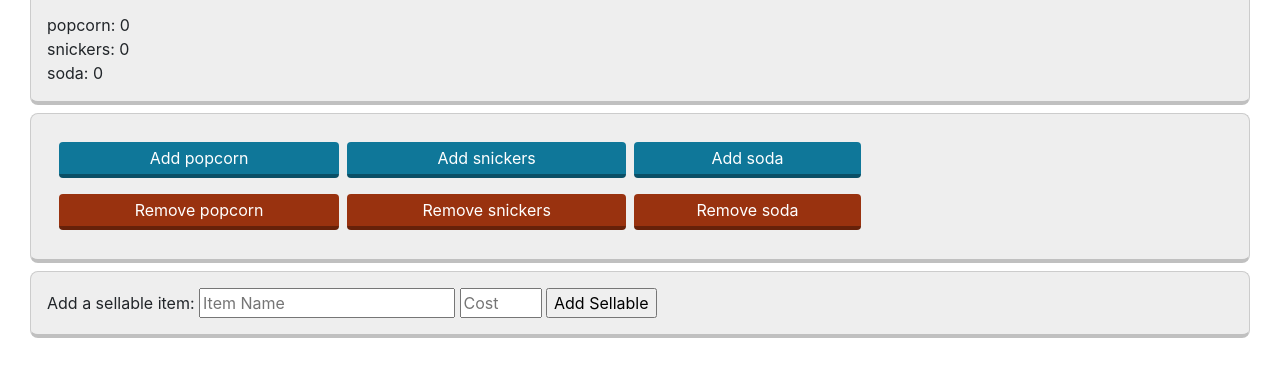
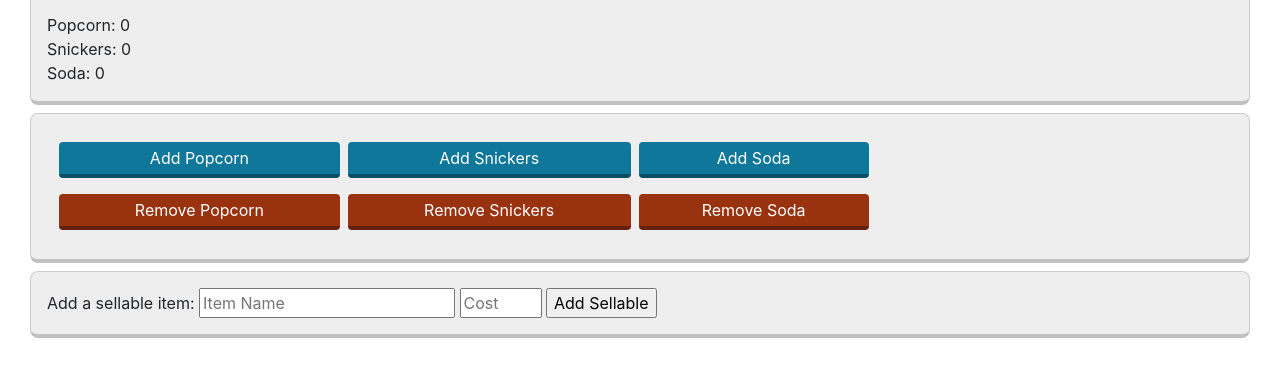
Before and after one commit to alexluecke/movie-theatre-fun, a website: page index.html in a window 1280 px wide. Shown: the part 147-524 px from the top of the page. Drawn offline with nearby package versions, Linux system fonts and the light colour scheme.

Commit message:
Text capitalization.

```diff
--- a/assets/sass/main.scss
+++ b/assets/sass/main.scss
@@ -28,11 +28,18 @@
 		}
 	}
 
+	.shopping-list {
+		div {
+			text-transform: capitalize;
+		}
+	}
+
 	.button-wrap {
 		float: left;
 		margin: 4px;
 
 		button {
+			text-transform: capitalize;
 			border: 0px hidden transparent;
 			display: inline-block;
 			border-radius: 4px;
```
Also changed, not shown: assets/css/main.css.
